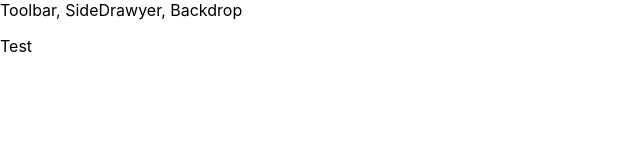
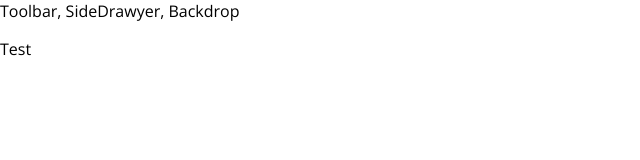
Before and after one commit to satsalou/react-burger-builder, a React (Create React App) app: page / in a window 1280 px wide. Shown: the top 160 px of the page, without its empty margins (0-640 px from the left). Built offline with nearby package versions, Linux system fonts and the light colour scheme.

Commit message:
feat(index) Change font family

```diff
--- a/src/index.css
+++ b/src/index.css
@@ -1,8 +1,6 @@
 body {
   margin: 0;
-  font-family: -apple-system, BlinkMacSystemFont, 'Segoe UI', 'Roboto', 'Oxygen',
-    'Ubuntu', 'Cantarell', 'Fira Sans', 'Droid Sans', 'Helvetica Neue',
-    sans-serif;
+  font-family: 'Open Sans', sans-serif;
   -webkit-font-smoothing: antialiased;
   -moz-osx-font-smoothing: grayscale;
 }
```
